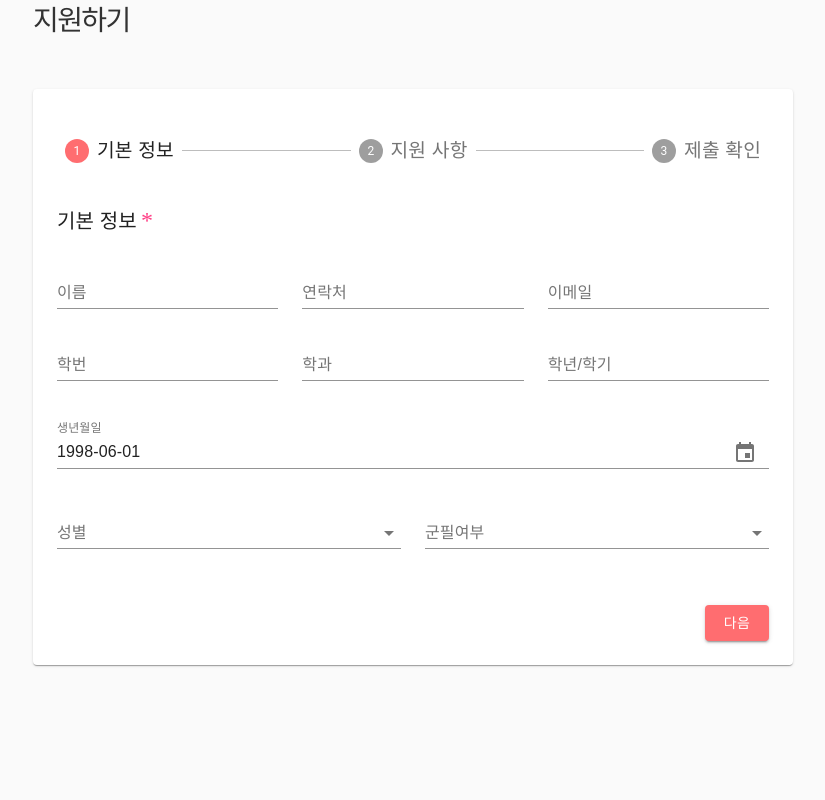
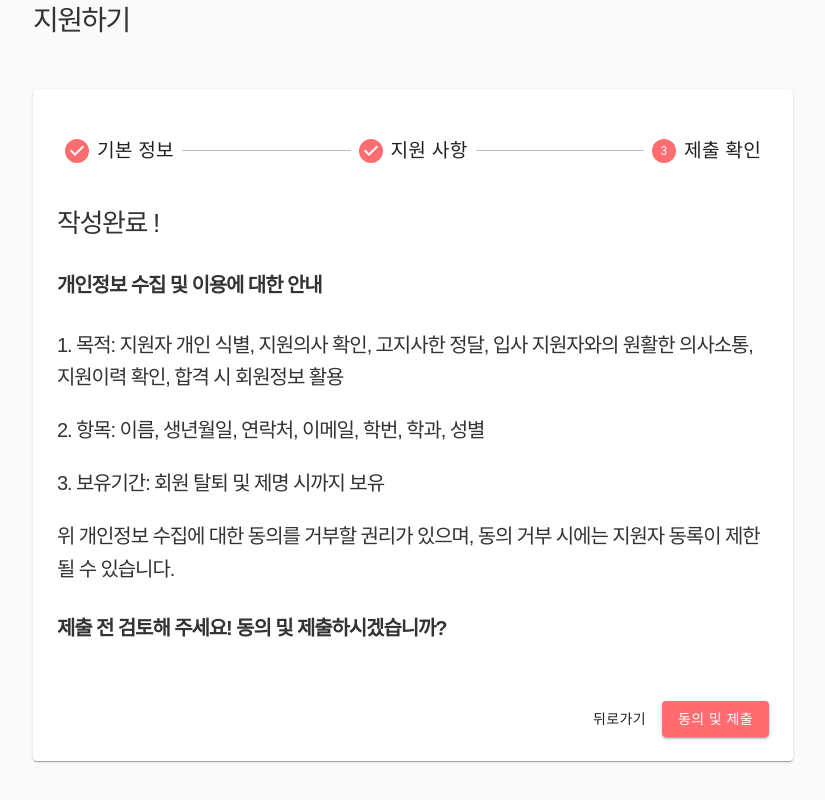
Before and after one commit to dev-oyr/renewal-ourpage, a React (Create React App) app: page /apply in a window 1280 px wide. Shown: the whole page, without its empty margins (227-1052 px from the left). Built offline with nearby package versions, Linux system fonts and the light colour scheme; no server answers; a web font is replaced by a local one.

Commit message:
개인정보취급방침 메시지 추가

```diff
--- a/src/components/ApplyForm.js
+++ b/src/components/ApplyForm.js
@@ -70,7 +70,7 @@ export default function Checkout() {
     const [fieldsError, setFieldsError] = useState({});
 
     const classes = useStyles();
-    const [activeStep, setActiveStep] = useState(0);
+    const [activeStep, setActiveStep] = useState(2);
 
     const dispatch = useApplyDispatch();
     const handleNext = () => {
@@ -161,7 +161,7 @@ export default function Checkout() {
                                             </Button>
                                         )}
                                         <Button variant="contained" onClick={handleNext} className={classes.button2}>
-                                            {activeStep === steps.length - 1 ? '제출하기' : '다음'}
+                                            {activeStep === steps.length - 1 ? '동의 및 제출' : '다음'}
                                         </Button>
                                     </div>
                                 </React.Fragment>
--- a/src/components/Step3.js
+++ b/src/components/Step3.js
@@ -5,7 +5,15 @@ function Step3() {
         <>
             <div className="step3_Header">작성완료 !</div>
             <div className="step3_desc">
-                다시 한 번 검토 후 <br></br> 제출해 주세요 :)
+                <h4 style={{ fontWeight: 600 }}>개인정보 수집 및 이용에 대한 안내</h4>
+                <p>
+                    1. 목적: 지원자 개인 식별, 지원의사 확인, 고지사한 정달, 입사 지원자와의 원활한 의사소통, 지원이력 확인, 합격 시
+                    회원정보 활용
+                </p>
+                <p>2. 항목: 이름, 생년월일, 연락처, 이메일, 학번, 학과, 성별</p>
+                <p>3. 보유기간: 회원 탈퇴 및 제명 시까지 보유</p>
+                <p>위 개인정보 수집에 대한 동의를 거부할 권리가 있으며, 동의 거부 시에는 지원자 동록이 제한될 수 있습니다.</p>
+                <h4 style={{ fontWeight: 600 }}>제출 전 검토해 주세요! 동의 및 제출하시겠습니까?</h4>
             </div>
         </>
     );
--- a/src/styles/apply.scss
+++ b/src/styles/apply.scss
@@ -69,7 +69,6 @@ $pointColor: #ff6d70;
     font-style: normal;
     line-height: 1.46;
     letter-spacing: -1.4px;
-    text-align: center;
     color: #333333;
 
     margin-bottom: 10px;
@@ -82,6 +81,5 @@ $pointColor: #ff6d70;
     font-style: normal;
     line-height: 1.64;
     letter-spacing: -1.1px;
-    text-align: center;
     color: #333333;
 }
```
